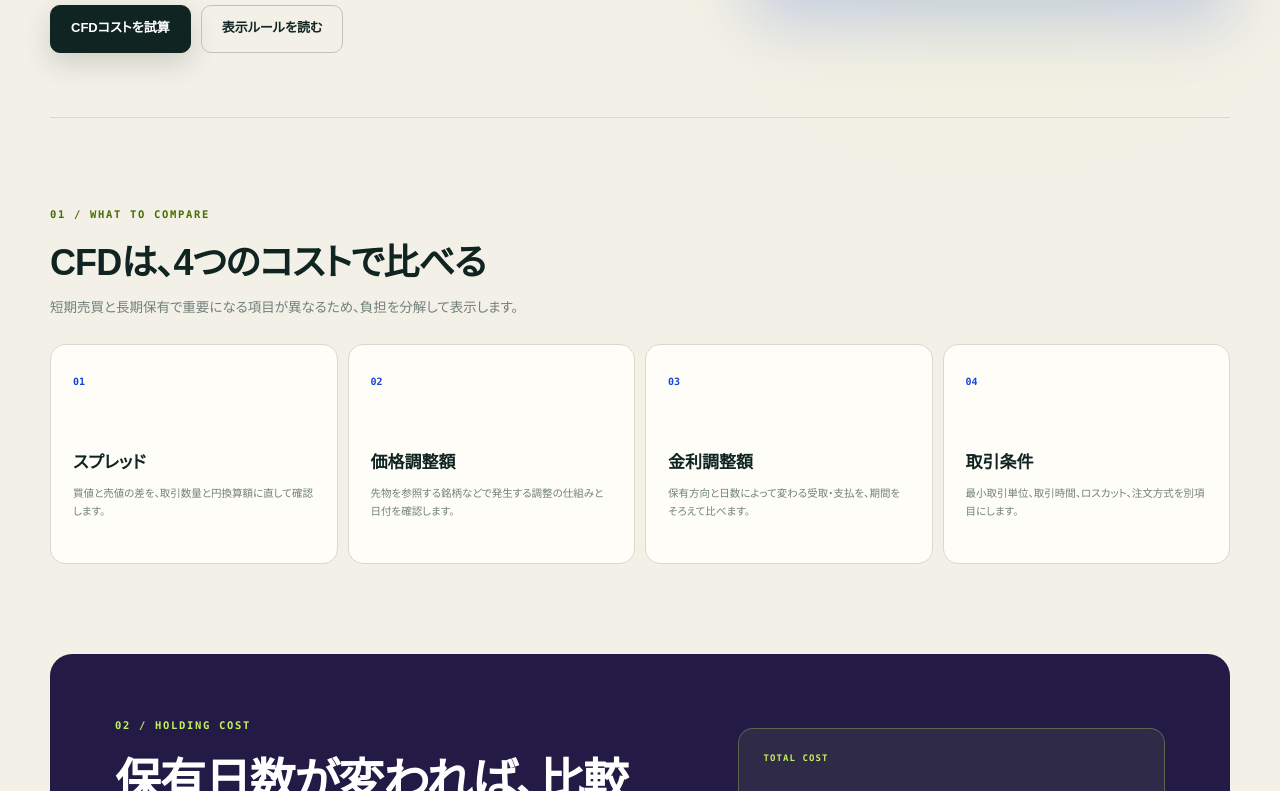
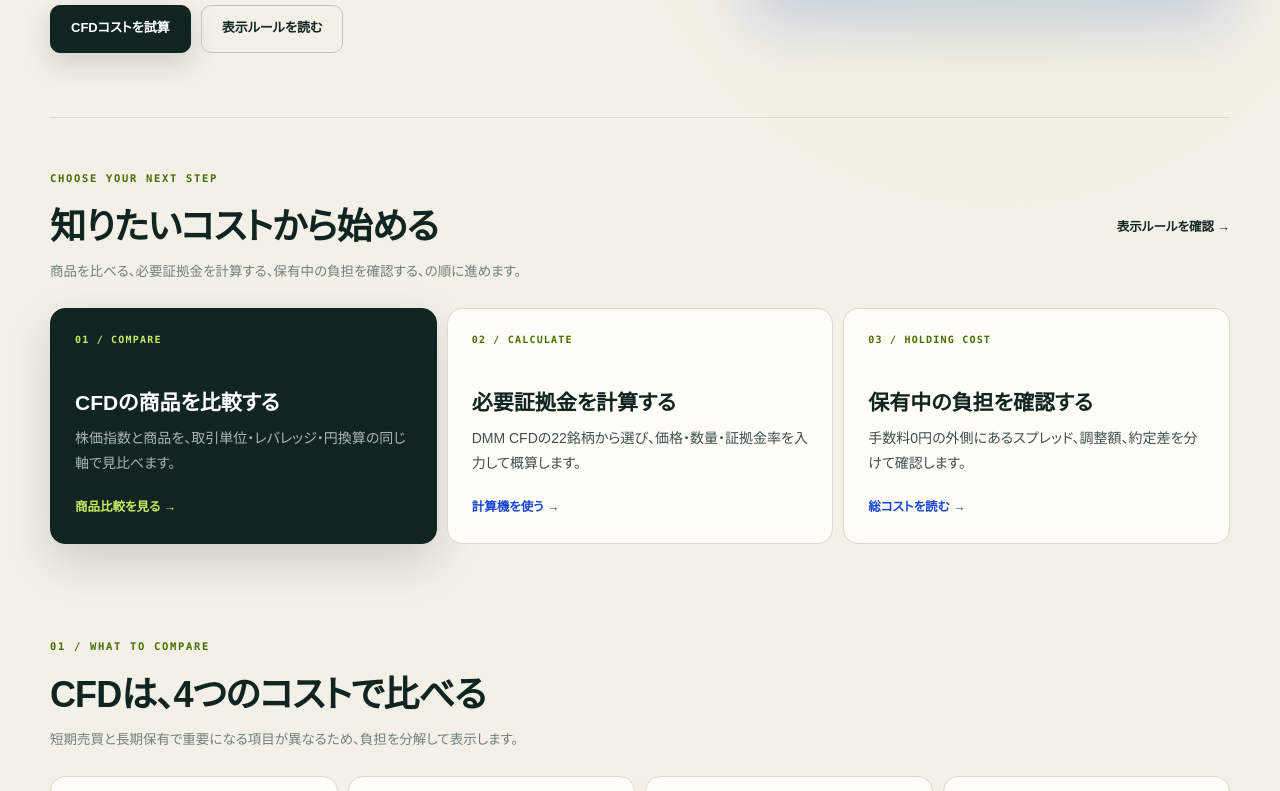
Before and after one commit to mrok18/hanbaijo, a Next.js app: page /cfd in a window 1280 px wide. Shown: the part 529-1320 px from the top of the page. Built offline with nearby package versions, Linux system fonts and the light colour scheme.

Commit message:
Improve CFD hub discovery

```diff
--- a/app/cfd/page.tsx
+++ b/app/cfd/page.tsx
@@ -44,6 +44,31 @@ export default function CfdPage() {
             <div><dt>実測値</dt><dd>許諾後に公開</dd></div>
           </dl>
         </aside>
+      </section>
+
+      <section className="home-paths" aria-labelledby="cfd-paths-title">
+        <div className="section-heading compact">
+          <div>
+            <p className="section-index">CHOOSE YOUR NEXT STEP</p>
+            <h2 id="cfd-paths-title">知りたいコストから始める</h2>
+            <p>商品を比べる、必要証拠金を計算する、保有中の負担を確認する、の順に進めます。</p>
+          </div>
+          <Link href="/method">表示ルールを確認 →</Link>
+        </div>
+        <div className="home-path-grid cfd-path-grid">
+          <Link className="home-path-card primary-path" href="/articles/dmm-cfd-index-vs-commodity">
+            <span>01 / COMPARE</span><strong>CFDの商品を比較する</strong>
+            <p>株価指数と商品を、取引単位・レバレッジ・円換算の同じ軸で見比べます。</p><b>商品比較を見る →</b>
+          </Link>
+          <Link className="home-path-card" href="/tools/dmm-cfd-22-products-calculator">
+            <span>02 / CALCULATE</span><strong>必要証拠金を計算する</strong>
+            <p>DMM CFDの22銘柄から選び、価格・数量・証拠金率を入力して概算します。</p><b>計算機を使う →</b>
+          </Link>
+          <Link className="home-path-card" href="/articles/dmm-cfd-total-cost">
+            <span>03 / HOLDING COST</span><strong>保有中の負担を確認する</strong>
+            <p>手数料0円の外側にあるスプレッド、調整額、約定差を分けて確認します。</p><b>総コストを読む →</b>
+          </Link>
+        </div>
       </section>
 
       <section className="fx-section">
--- a/app/globals.css
+++ b/app/globals.css
@@ -404,6 +404,7 @@ article li + li { margin-top: 8px; }
 .fx-page { padding-bottom: 20px; }
 .stocks-page, .futures-page { font-size: 16px; }
 .stocks-path-grid { grid-template-columns: repeat(3, 1fr); }
+.cfd-path-grid { grid-template-columns: repeat(3, 1fr); }
 .fx-hero { display: grid; grid-template-columns: minmax(0, 1.12fr) minmax(350px, .88fr); align-items: center; gap: clamp(45px, 7vw, 90px); min-height: 570px; padding: 45px 0 60px; border-bottom: 1px solid var(--line); }
 .fx-hero .page-kicker { margin: 0 0 20px; }
 .fx-hero h1 { margin: 0; font-size: clamp(45px, 6vw, 76px); line-height: 1.14; letter-spacing: -.055em; }
```
